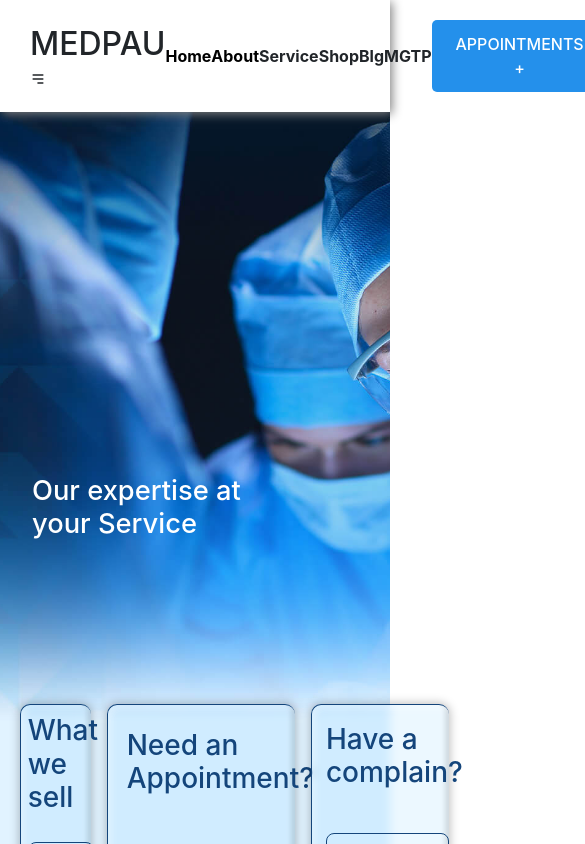
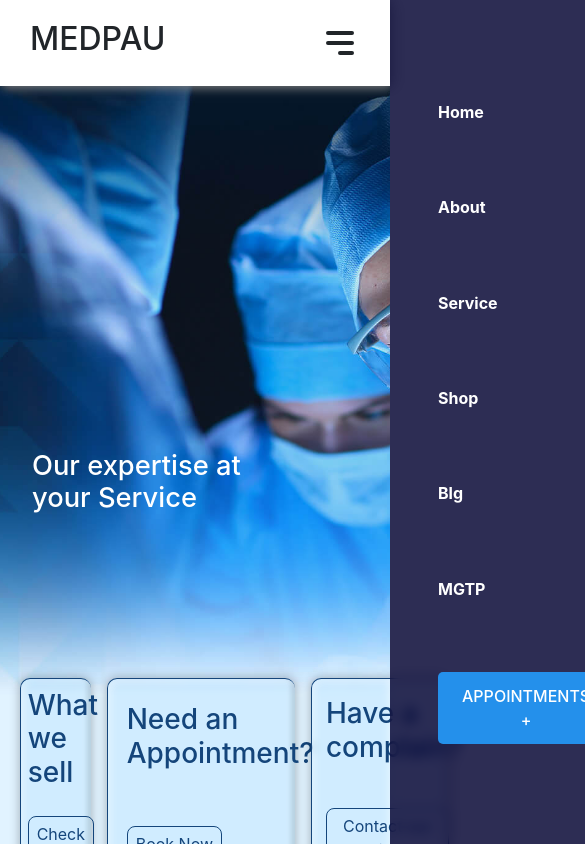
Before and after one commit to Gbengashowunmi/medpaunew, a React (Create React App) app: page / in a window 390 px wide. Shown: the top 844 px of the page, 585 px wide, since content can reach past the window. Built offline with nearby package versions, Linux system fonts and the light colour scheme; a web font is replaced by a local one.

Commit message:
first commit

```diff
--- a/src/component/HeadFoot.js
+++ b/src/component/HeadFoot.js
@@ -1,4 +1,4 @@
-import React, { useEffect } from "react";
+import React, { useEffect, useState } from "react";
 import "../component/headFoot.scss";
 import { HiMenuAlt3 } from "react-icons/hi";
 
@@ -15,6 +15,12 @@ import { MdEmail, MdLocationPin } from "react-icons/md";
 import { NavLink } from "react-router-dom";
 
 export default function HeadFoot({ children }) {
+
+  const [isOpen, setIsOpen] = useState(false);
+
+  const handleToggle = () => {
+    setIsOpen(!isOpen);
+  }
   // Sticky Menu Area
   useEffect(() => {
     window.addEventListener("scroll", isSticky);
@@ -33,13 +39,15 @@ export default function HeadFoot({ children }) {
 
   return (
     <div className="head-foot-wrapper">
+      <div onClick={handleToggle} className={` ${isOpen ? 'overlay' : 'show'}`}></div>
       <header className="nav">
         <div className="comapany-icon">
           <h2>MEDPAU</h2>
-        <div ><HiMenuAlt3 className="nav-bar"/></div>
+
+        <div onClick={handleToggle}><HiMenuAlt3 className={`nav-bar ${isOpen ? 'white' : ''}`}/></div>
 
         </div>
-        <ul>
+        <ul className={`navbar-content ${isOpen ? 'open' : ''}`}>
         <NavLink to="/"><li>Home</li></NavLink>
           <NavLink to="/about"><li>About</li></NavLink>
           <li>Service</li>
--- a/src/component/headFoot.scss
+++ b/src/component/headFoot.scss
@@ -14,8 +14,18 @@
   animation: 500ms ease-in-out 0s normal none 1 running fadeInDown;
 }
 
-.head-foot-wrapper{
+.head-foot-wrapper {
   position: relative;
+  .overlay{
+    background-color: rgba(8, 8, 110, 0.397);
+    backdrop-filter: blur(5px);
+    width: 100%;
+    height: 100%;
+    position: absolute;
+    top: 85px;
+    left: 0;
+    z-index: 90;
+  }
 }
 .nav {
   width: 100%;
@@ -26,11 +36,11 @@
   justify-content: space-between;
   padding: 20px 30px;
   align-items: center;
-  a{
+  a {
     text-decoration: none;
     color: black;
   }
-.nav-bar{
+  .nav-bar {
     display: none;
   }
   ul {
@@ -41,21 +51,20 @@
     padding: 0;
     margin: 0;
     // border: 1px solid tan;
-    .appointment-btn{
+    .appointment-btn {
       background-color: var(--clr-primary);
-        padding: .75rem 1.5rem;
+      padding: 0.75rem 1.5rem;
       // margin: auto;
       border: none;
       color: white;
       font-weight: 500;
       cursor: pointer;
-        transition: .6s;
+      transition: 0.6s;
       border-radius: 5px;
-
     }
-    .appointment-btn:hover{
+    .appointment-btn:hover {
       background-color: black;
-        transition: .6s;
+      transition: 0.6s;
     }
     li {
       font-weight: bolder;
@@ -143,9 +152,6 @@ footer {
   }
 }
 
-
-
-
 @media (max-width: 1020px) {
   footer {
     grid-template-columns: 1fr 1fr;
@@ -198,27 +204,74 @@ footer {
   }
 }
 
-@media (max-width:800px) {
+@media (max-width: 800px) {
   .nav {
+    .show{
+      opacity: 1;
+      transition: .6s;
+    }
+    .hide{
+      opacity: 0;
+      transition: .6s;
+    }
+    a {
+      text-decoration: none;
+      color: white;
+    }
     width: 100%;
     // background-color: green;
     box-shadow: 2px 2px 10px grey;
-        display: grid;
-        grid-template-columns: 1fr 2fr;
-        justify-content: space-between;
+    display: flex;
+    // grid-template-columns: 1fr;
+    // justify-content: space-between;
     padding: 20px 30px;
     align-items: center;
-        .nav-bar{
+    .comapany-icon {
+      display: flex;
+      justify-content: space-between;
+      width: 100%;
+      align-items: center;
+      z-index: 99;
+    }
+    ul {
+      color: white;
+    }
+    .nav-bar {
       display: block;
+      width: 40px;
+      height: 40px;
+      cursor: pointer;
     }
-        // ul{
-        //     displa
-        // }
+    .navbar-content {
+      padding: 4rem 3rem;
+      display: flex;
+      flex-direction: column;
+      align-items: flex-start;
+      text-align: left;
+      transition: all 0.3s ease;
+      position: fixed;
+      top: 0;
+      right: 0;
+      width: 60%;
+      height: 100%;
+      background: rgba(1, 1, 48, 0.822);
+      backdrop-filter: blur(6px);
+      transform: translateX(100%);
+      z-index: 95;
+    }
+
+    .navbar-content.open {
+      transform: translateX(0);
+    }
   }
 }
 @media (max-width: 600px) {
-
   footer {
     grid-template-columns: 1fr;
   }
 }
+
+
+.white{
+  color: white;
+}
```
Lines whose indentation alone changed are shown as unchanged.
